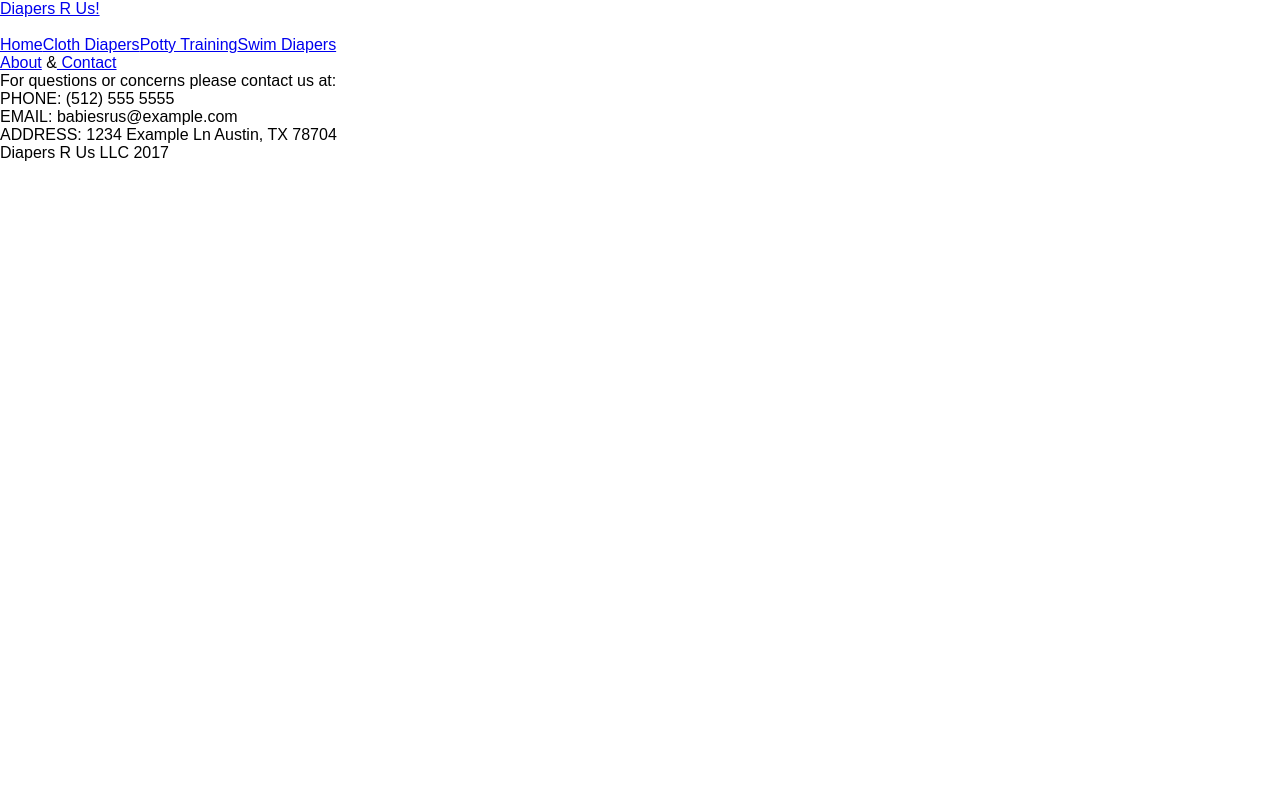
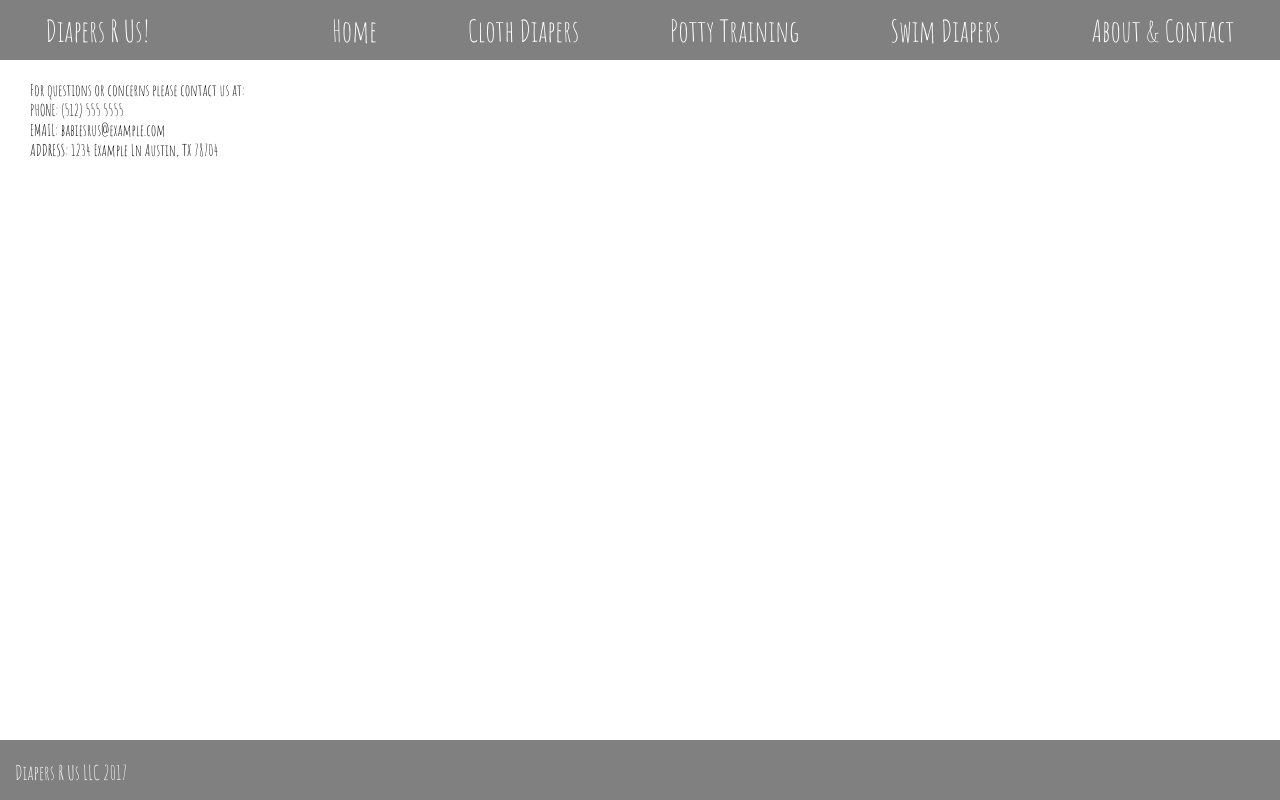
Before and after one commit to daniellezpalmer/ecommerce-react-app, a React (Create React App) app: page /contact in a window 1280 px wide. Built offline with nearby package versions, Linux system fonts and the light colour scheme.

Commit message:
Styled baselayout and contact components

```diff
--- a/public/index.html
+++ b/public/index.html
@@ -8,6 +8,7 @@
       manifest.json provides metadata used when your web app is added to the
       homescreen on Android. See https://developers.google.com/web/fundamentals/engage-and-retain/web-app-manifest/
     -->
+    <link href="https://fonts.googleapis.com/css?family=Amatic+SC|Cookie|Rochester" rel="stylesheet">
     <link rel="manifest" href="%PUBLIC_URL%/manifest.json">
     <link rel="shortcut icon" href="%PUBLIC_URL%/favicon.ico">
     <!--
--- a/src/component/About.js
+++ b/src/component/About.js
@@ -3,8 +3,15 @@ import React, { Component } from 'react';
 export default class About extends Component {
 
   render() {
+
+    let style = {
+      fontFamily:"Amatic SC",
+      textAlign:"center",
+      fontSize:30
+    }
+
     return (
-      <div className="About">
+      <div style={style} className="About">
 
         <p>ABOUT US:<br></br>
 Farm-to-table church-key kickstarter tattooed salvia master cleanse scenester lyft palo santo bitters crucifix cred. Messenger bag selfies bespoke deep v flexitarian, single-origin coffee direct trade small batch neutra. Literally adaptogen affogato irony banjo craft beer enamel pin viral mlkshk live-edge. Dreamcatcher kombucha activated charcoal salvia af chartreuse. Literally heirloom keytar live-edge beard woke taxidermy tousled sartorial biodiesel. Narwhal knausgaard af, meditation portland everyday carry yr shaman. Post-ironic vegan everyday carry af pickled meggings. Flexitarian pinterest kogi selvage sriracha. Pug lo-fi schlitz quinoa drinking vinegar pop-up. Lyft bicycle rights deep v woke mumblecore unicorn semiotics flannel +1 drinking vinegar. Four loko echo park affogato fashion axe, poutine selfies cornhole organic green juice. Lumbersexual vegan keffiyeh hell of XOXO deep v crucifix literally fam craft beer williamsburg pork belly. Street art etsy literally, affogato forage listicle synth godard mumblecore cliche copper mug.
--- a/src/component/BaseLayout.js
+++ b/src/component/BaseLayout.js
@@ -3,31 +3,85 @@ import {NavLink} from 'react-router-dom';
 
 export default class BaseLayout extends Component {
   render() {
+
+    let whole = {
+      fontFamily:"Amatic SC"
+    }
+
+        let navs = {
+          display: "flex",
+          justifyContent: "space-around",
+          textAlign: "center",
+          fontSize: 30,
+          alignItems:"center",
+          position:"fixed",
+          top: 0,
+          left: 0,
+          height:"60px",
+          width: "100%",
+          // margin:"6px 0px 30px 0px",
+          backgroundColor:"grey",
+          color:"white",
+          zIndex:1
+        }
+
+        let dru = {
+          fontSize:30
+        }
+
+        let nav = {
+          textDecoration: "none",
+          color: "white"
+        }
+
+        let props = {
+          // position:"relative",
+          marginTop:70,
+          marginBottom:70,
+          padding:"10px 30px 10px 30px"
+        }
+
+        let footer = {
+          padding: "20px 0px 20px 15px",
+          display: "flex",
+          justifyContent: "flex-start",
+          position: "fixed",
+          bottom: 0,
+          left: 0,
+          right:0,
+          height: "20px",
+          width: "100%",
+          zIndex: 2,
+          backgroundColor:"grey",
+          color:"white",
+          fontSize:20
+        }
+
     return (
-      <div className="BaseLayout">
-        <div>
-          <div>
-            <NavLink exact to="/">Diapers R Us!
+      <div style={whole} className="BaseLayout">
+        <div style={navs}>
+          <div style={dru}>
+            <NavLink style={nav} exact to="/">Diapers R Us!
             </NavLink>
           </div><br></br>
-          <NavLink to="/home">Home
+          <NavLink style={nav} to="/home">Home
           </NavLink>
-          <NavLink to="/cloth">Cloth Diapers
+          <NavLink style={nav} to="/cloth">Cloth Diapers
           </NavLink>
-          <NavLink to="/pottytraining">Potty Training
+          <NavLink style={nav} to="/pottytraining">Potty Training
           </NavLink>
-          <NavLink to="/swim">Swim Diapers
+          <NavLink style={nav} to="/swim">Swim Diapers
           </NavLink>
-          <div>
-          <NavLink to="/about">About
+          <div style={dru}>
+          <NavLink style={nav} to="/about">About
         </NavLink> &
-          <NavLink to="/contact">   Contact
+          <NavLink style={nav} to="/contact">   Contact
           </NavLink>
         </div>
-      </div><div>
+      </div><div style={props}>
         {this.props.children}
       </div>
-        <footer>
+        <footer style={footer}>
           Diapers R Us LLC 2017
         </footer>
       </div>
```
